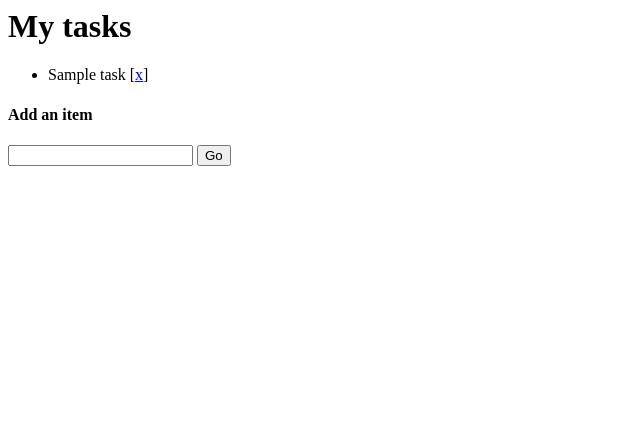
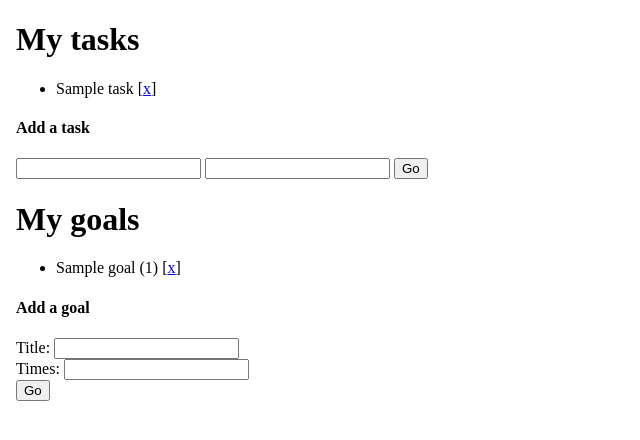
Before and after one commit to capndesign/tasks, a Flask app: template app/templates/index.html in a window 1280 px wide. Shown: the top 440 px of the page, without its empty margins (0-640 px from the left). Run offline with Flask 2, Linux system fonts and the light colour scheme; tables that the repository leaves empty hold one stand-in row (values such as "Sample post"); the template is opened without the code that fills it: values that come from a table or form of the project are taken from there, most other values are stand-ins (such as "Sample title", 1, 10 or a date in 2020); form fields are guessed from the names that the template uses; style sheets or scripts are compiled from the project's sources; parts of the project's set-up code (start-up, migrations or seed data) failed here and were passed over.

Commit message:
First pass at: POST/DELETE tasks, POST/DELETE goals

```diff
--- /dev/null
+++ b/app/templates/base.html
@@ -0,0 +1,16 @@
+<!doctype html>
+<html>
+  <head>
+    <title>{% block title %}Tasks{% endblock %}</title>
+    <meta name="viewport" content="width=device-width, initial-scale=1.0">
+    <!-- <link rel="shortcut icon" href="/static/img/favicon.ico?v=1.1"> -->
+    {% block css %}<link rel="stylesheet" type="text/css" href="/static/dist/css/index.css">{% endblock %}
+    {% block more_head %}{% endblock %}
+
+  </head>
+  <body>
+    <div id="content">
+      {% block content %}{% endblock %}
+    </div>
+  </body>
+</html>
--- a/app/templates/index.html
+++ b/app/templates/index.html
@@ -1,8 +1,5 @@
-<html>
-  <head>
-    <title>{{ title }} - microblog</title>
-  </head>
-  <body>
+{% extends "base.html" %}
+{% block content %}
     <h1>My tasks</h1>
 
     {% with messages = get_flashed_messages() %}
@@ -19,13 +16,31 @@
     {% endfor %}
     </ul>
 
-    <h4>Add an item</h4>
+    <h4>Add a task</h4>
 
     <form method="POST" action="/task/add">
-      {{ form.hidden_tag() }}
-      {{ form.title() }}
+      {{ taskForm.hidden_tag() }}
+      {{ taskForm.title() }}
+      {{ taskForm.goal_id() }}
       <input type="submit" value="Go">
     </form>
 
-  </body>
-</html>
+    <h1>My goals</h1>
+
+    <ul>
+    {% for goal in goals %}
+      <li>{{goal.title}} ({{goal.target}}) [<a href="/goal/{{goal.id}}/delete">x</a>]</li>
+    {% endfor %}
+    </ul>
+
+
+    <h4>Add a goal</h4>
+
+    <form method="POST" action="/goal/add">
+      {{ goalForm.hidden_tag() }}
+      <label>Title:</label> {{ goalForm.title() }}<br>
+      <label>Times:</label> {{ goalForm.target() }}<br>
+      <input type="submit" value="Go">
+    </form>
+
+{% endblock %}
--- a/app/views.py
+++ b/app/views.py
@@ -1,30 +1,46 @@
 from flask import render_template, redirect, flash
 from app import app, db
-from .models import Task
+from .models import Task, Goal
 from flask_wtf import Form
-from wtforms import StringField
+from wtforms import StringField, IntegerField, SelectField
 
 class TaskAddForm(Form):
+  goal_choices = [(g.id, g.title) for g in Goal.query.all()]
+  goal_choices.insert(0, ("0", "Pick a goal"))
   title = StringField('title')
+  goal_id = SelectField('goals', coerce=int, choices = goal_choices)
+
+class GoalAddForm(Form):
+  title = StringField('title')
+  target = IntegerField('target')
 
 @app.route('/')
 @app.route('/index')
 def index():
     tasks = Task.query.filter_by(deleted_at=None).all()
-    return render_template('index.html', title="Tasks", tasks=tasks, form = TaskAddForm())
+    goals = Goal.query.filter_by(deleted_at=None).all()
+    taf = TaskAddForm()
+
+    return render_template('index.html', title="Tasks", tasks=tasks, goals=goals,
+                            taskForm = taf, goalForm = GoalAddForm())
 
 
-@app.route('/add-task', methods=['POST', 'GET'])
 @app.route('/task/add', methods=['POST', 'GET'])
 def add_task():
   form = TaskAddForm()
   if form.validate_on_submit():
     print form.title.data
     newTask = Task(form.title.data)
-    flash('"%s" was added' % newTask.title, 'success')
+    if form.goal_id != 0:
+      print form.goal_id.data
+      goalToAdd = Goal.query.get(form.goal_id.data)
+      print goalToAdd
+      newTask.goals.append(goalToAdd)
     db.session.add(newTask)
     db.session.commit()
+    flash('"%s" was added' % newTask.title, 'success')
   else:
+    print form.errors
     flash('The task could not be saved.', 'error')
   return redirect('/')
 
@@ -39,3 +55,16 @@
   else:
     flash('There is no task with an ID of %s' % task_id, 'error')
   return redirect('/')
+
+@app.route('/goal/add', methods=['POST', 'GET'])
+def add_goal():
+  form = GoalAddForm()
+  if form.validate_on_submit():
+    print form.title.data
+    newGoal = Goal(form.title.data, target=form.target.data)
+    flash('"%s" was added' % newGoal.title, 'success')
+    db.session.add(newGoal)
+    db.session.commit()
+  else:
+    flash('The task could not be saved.', 'error')
+  return redirect('/')
```
